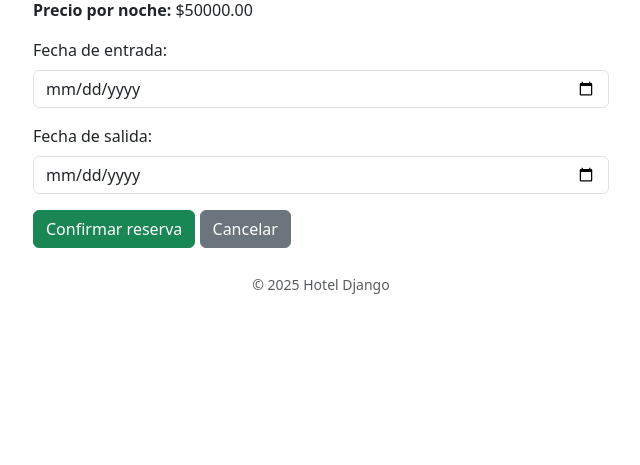
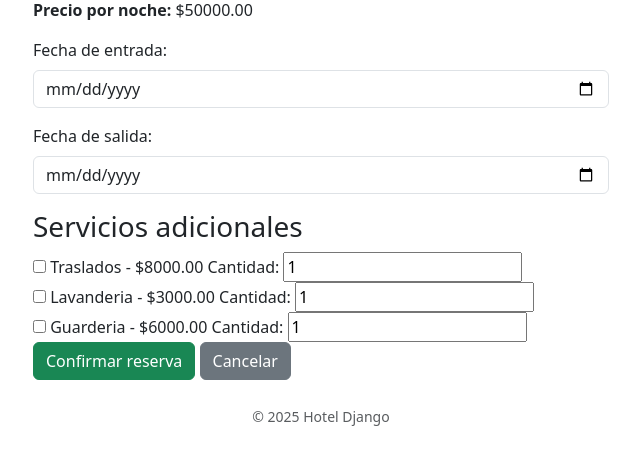
Before and after one commit to nadiradad/gestion_hotel, a Django app: page /reservas/crear/1/ in a window 1280 px wide. Shown: the part 168-633 px from the top of the page, without its empty margins (319-959 px from the left). Run offline with Django 5.2, Linux system fonts and the light colour scheme; a user stored in the database is signed in; data comes from the database, SQL or seed files in the repository; parts of the project's set-up code (start-up, migrations or seed data) failed here and were passed over.

Commit message:
agregando servicios adicionales a la reserva

```diff
--- a/hotel/apps/reservas/templates/reservas/crear_reserva.html
+++ b/hotel/apps/reservas/templates/reservas/crear_reserva.html
@@ -15,6 +15,16 @@
       <label for="fecha_salida" class="form-label">Fecha de salida:</label>
       <input type="date" id="fecha_salida" name="fecha_salida" class="form-control" required>
     </div>
+    <h3>Servicios adicionales</h3>
+    {% for s in servicios %}
+        <div>
+            <input type="checkbox" name="servicios" value="{{ s.id }}">
+            {{ s.nombre }} - ${{ s.precio }}
+
+            <label>Cantidad:</label>
+            <input type="number" name="cantidad_{{ s.id }}" value="1" min="1">
+        </div>
+    {% endfor %}
     <button type="submit" class="btn btn-success">Confirmar reserva</button>
     <a href="{% url 'habitaciones_disponibles' %}" class="btn btn-secondary">Cancelar</a>
   </form>
--- a/hotel/apps/reservas/templates/reservas/mis_reservas.html
+++ b/hotel/apps/reservas/templates/reservas/mis_reservas.html
@@ -49,6 +49,11 @@
             {% endif %}
           </td>
         </tr>
+        <ul>
+        {% for s in reserva.servicios.all %}
+            <li>{{ s.servicio.nombre }} x{{ s.cantidad }} - ${{ s.total_precio }}</li>
+        {% endfor %}
+        </ul>
         {% endfor %}
       </tbody>
     </table>
--- a/hotel/apps/reservas/views.py
+++ b/hotel/apps/reservas/views.py
@@ -4,18 +4,19 @@ from django.contrib import messages
 from datetime import datetime
 from apps.habitaciones.models import Habitacion
 from apps.reservas.models import Reserva
+from apps.servicio_adicional.models import ServicioAdicional, ReservaServicio
 from .forms import ComprobanteForm
 
-# Create your views here.
 @login_required
 def crear_reserva(request, habitacion_id):
     habitacion = get_object_or_404(Habitacion, id=habitacion_id)
+    servicios = ServicioAdicional.objects.all()  # <<--- cargar servicios
 
     if request.method == 'POST':
         fecha_entrada = request.POST.get('fecha_entrada')
         fecha_salida = request.POST.get('fecha_salida')
 
-        # Validaciones básicas
+        # Validaciones
         if not fecha_entrada or not fecha_salida:
             messages.error(request, 'Debes seleccionar las fechas.')
             return redirect('habitaciones_disponibles')
@@ -31,7 +32,7 @@ def crear_reserva(request, habitacion_id):
             messages.error(request, 'La habitación no está disponible en esas fechas.')
             return redirect('habitaciones_disponibles')
 
-        # Crear la reserva
+        # Crear reserva
         reserva = Reserva.objects.create(
             usuario=request.user,
             habitacion=habitacion,
@@ -40,11 +41,26 @@ def crear_reserva(request, habitacion_id):
             estado='pendiente'
         )
 
+        # --- GUARDAR SERVICIOS ADICIONALES ---
+        servicios_seleccionados = request.POST.getlist('servicios')
+        for servicio_id in servicios_seleccionados:
+            cantidad = int(request.POST.get(f"cantidad_{servicio_id}", 1))
+            servicio = ServicioAdicional.objects.get(id=servicio_id)
+            ReservaServicio.objects.create(
+                reserva=reserva,
+                servicio=servicio,
+                cantidad=cantidad
+            )
+
         messages.success(request, f'Reserva creada con éxito. ID: {reserva.id}')
         return redirect('habitaciones_disponibles')
 
-    context = {'habitacion': habitacion}
+    context = {
+        'habitacion': habitacion,
+        'servicios': servicios
+    }
     return render(request, 'reservas/crear_reserva.html', context)
+
 
 @login_required
 def mis_reservas(request):
```
